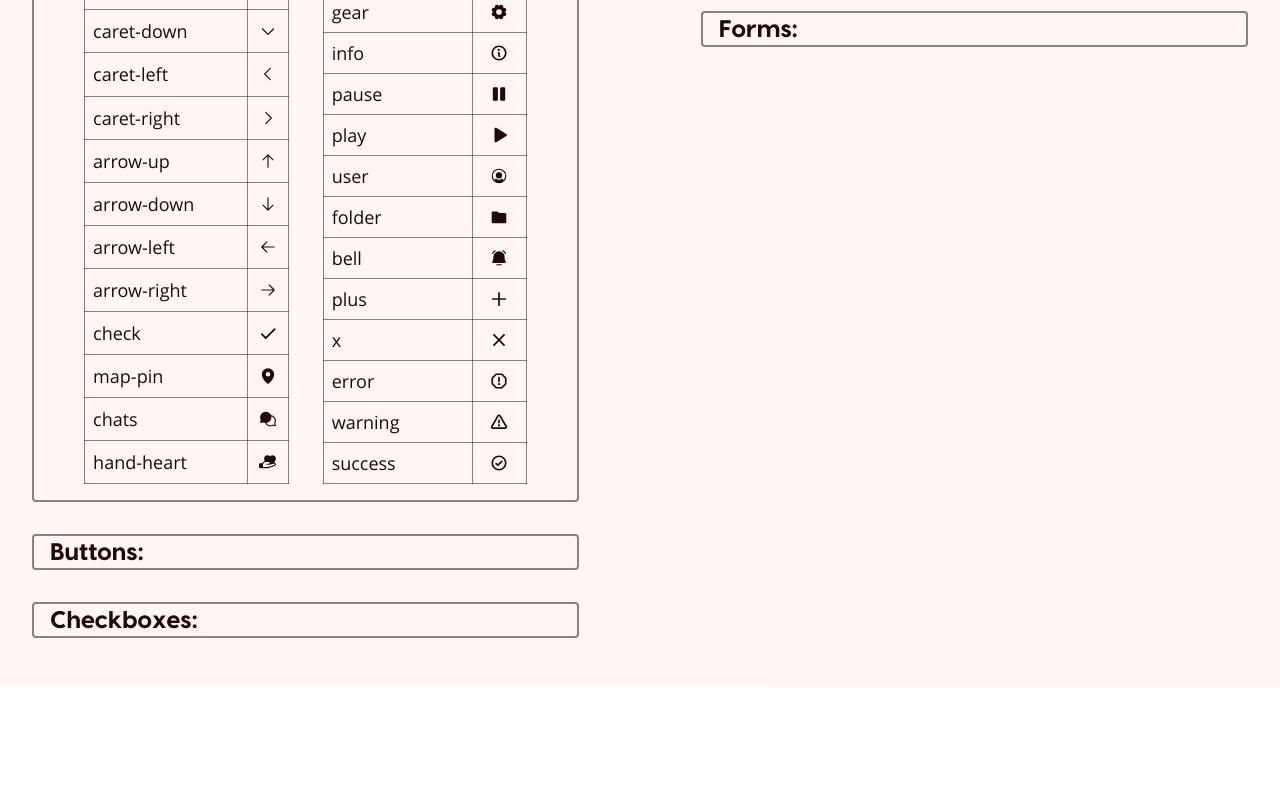
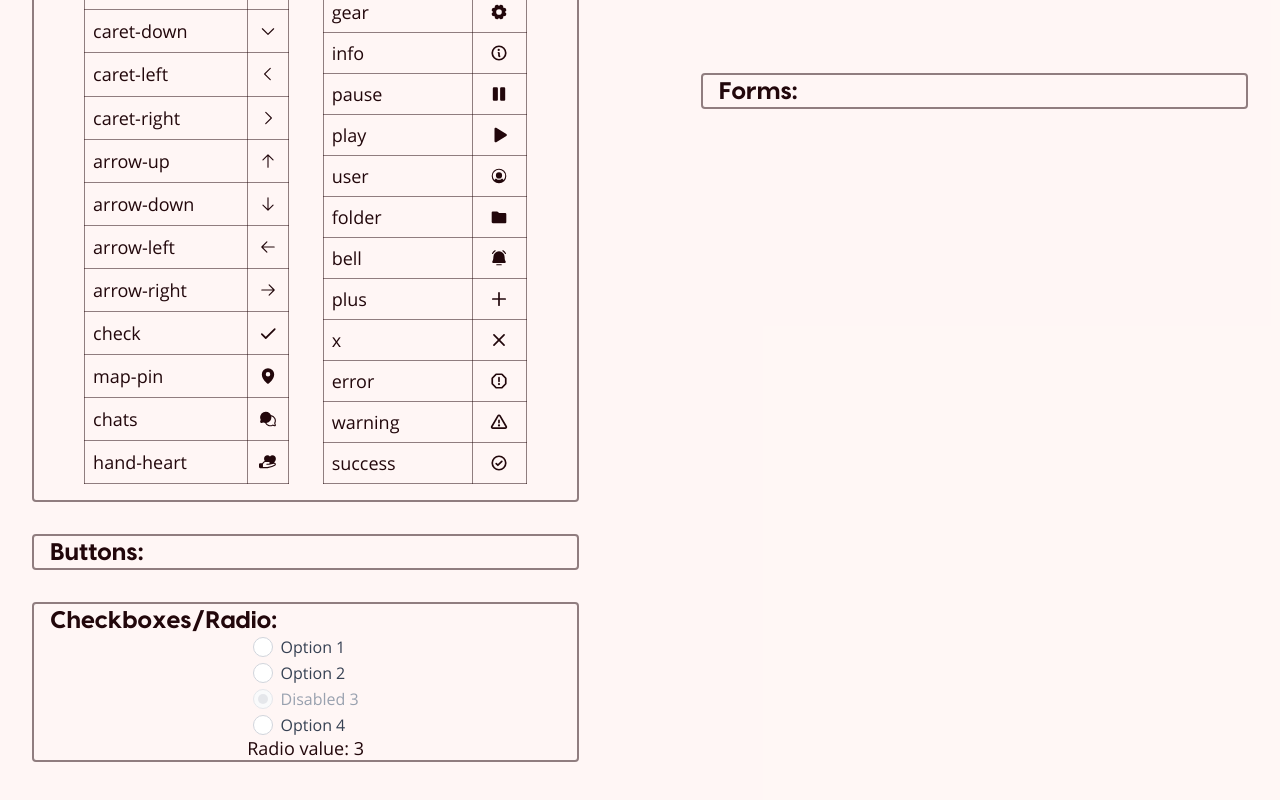
Before and after one commit to GTBitsOfGood/design-system, a Next.js app: page / in a window 1280 px wide. Shown: the part 691-1491 px from the top of the page. Before the commit the page ends 1377 px from the top, so only its background shows below. Built offline with nearby package versions, Linux system fonts and the light colour scheme.

Commit message:
Add RadioGroup component

```diff
--- /dev/null
+++ b/src/components/BogRadioGroup/BogRadioGroup.tsx
@@ -0,0 +1,12 @@
+import { ComponentProps } from 'react';
+import { RadioGroup } from 'radix-ui';
+
+export interface BogRadioGroupProps extends ComponentProps<typeof RadioGroup.Root> {}
+
+export function BogradioGroup({ children, ...props }: BogRadioGroupProps) {
+  return (
+    <RadioGroup.Root {...props} className={`flex flex-col gap-y-1 ${props.className}`}>
+      {children}
+    </RadioGroup.Root>
+  );
+}
--- /dev/null
+++ b/src/components/BogRadioItem/BogRadioItem.tsx
@@ -0,0 +1,35 @@
+import { RadioGroup } from 'radix-ui';
+import { useId } from 'react';
+
+export interface BogRadioItemProps {
+  label: string;
+  value: string;
+  disabled?: boolean;
+}
+
+export function BogRadioItem({ label, value, disabled = false }: BogRadioItemProps) {
+  const id = useId();
+  return (
+    <div className="flex flex-row gap-2 items-center">
+      <RadioGroup.Item
+        className="relative h-5 w-5 rounded-full border bg-white data-[disabled=false]:border-gray-300 data-[disabled=false]:hover:border-brand-text data-[disabled=false]:data-[state=checked]:border-brand-text data-[disabled=true]:border-gray-200 data-[disabled=true]:bg-gray-50 outline-none"
+        value={value}
+        disabled={disabled}
+        id={id}
+        data-disabled={disabled}
+      >
+        <RadioGroup.Indicator
+          className="flex absolute inset-0 justify-center items-center after:h-2.5 after:w-2.5 after:rounded-full data-[disabled=false]:after:bg-brand-text data-[disabled=true]:after:bg-gray-200"
+          data-disabled={disabled}
+        />
+      </RadioGroup.Item>
+      <label
+        className="text-paragraph-2 data-[disabled=false]:text-gray-700 data-[disabled=true]:text-gray-400"
+        htmlFor={id}
+        data-disabled={disabled}
+      >
+        {label}
+      </label>
+    </div>
+  );
+}
--- a/src/pages/index.tsx
+++ b/src/pages/index.tsx
@@ -1,4 +1,7 @@
+import { BogradioGroup } from '@/components/BogRadioGroup/BogRadioGroup';
 import BogIcon from '../components/BogIcon';
+import { BogRadioItem } from '@/components/BogRadioItem/BogRadioItem';
+import { useState } from 'react';
 
 export default function Home() {
   const icons = [
@@ -44,6 +47,8 @@ export default function Home() {
     'warning',
     'success',
   ];
+
+  const [radioValue, setRadioValue] = useState('3');
 
   return (
     <div className={`flex flex-col min-h-screen bg-brand-fill text-grey-text-strong`}>
@@ -126,8 +131,16 @@ export default function Home() {
           {/*
             Put all checkboxes here. Make sure all of the ones in Figma are here and match the design in Figma.
           */}
-          <div className="flex flex-col items-center justify-between border-grey-stroke-strong border-solid rounded-sm border-2 mb-8">
-            <h3 className="self-start ml-4 text-heading-3">Checkboxes:</h3>
+          <div className="flex flex-col justify-between items-center mb-8 rounded-sm border-2 border-solid border-grey-stroke-strong">
+            <h3 className="self-start ml-4 text-heading-3">Checkboxes/Radio:</h3>
+
+            <BogradioGroup value={radioValue} onValueChange={setRadioValue}>
+              <BogRadioItem label="Option 1" value={'1'} />
+              <BogRadioItem label="Option 2" value={'2'} />
+              <BogRadioItem label="Disabled 3" value={'3'} disabled={true} />
+              <BogRadioItem label="Option 4" value={'4'} />
+            </BogradioGroup>
+            <p className="text-paragraph-1">Radio value: {radioValue}</p>
           </div>
         </div>
         <div className="flex flex-col justify-between w-[45%]">
```
